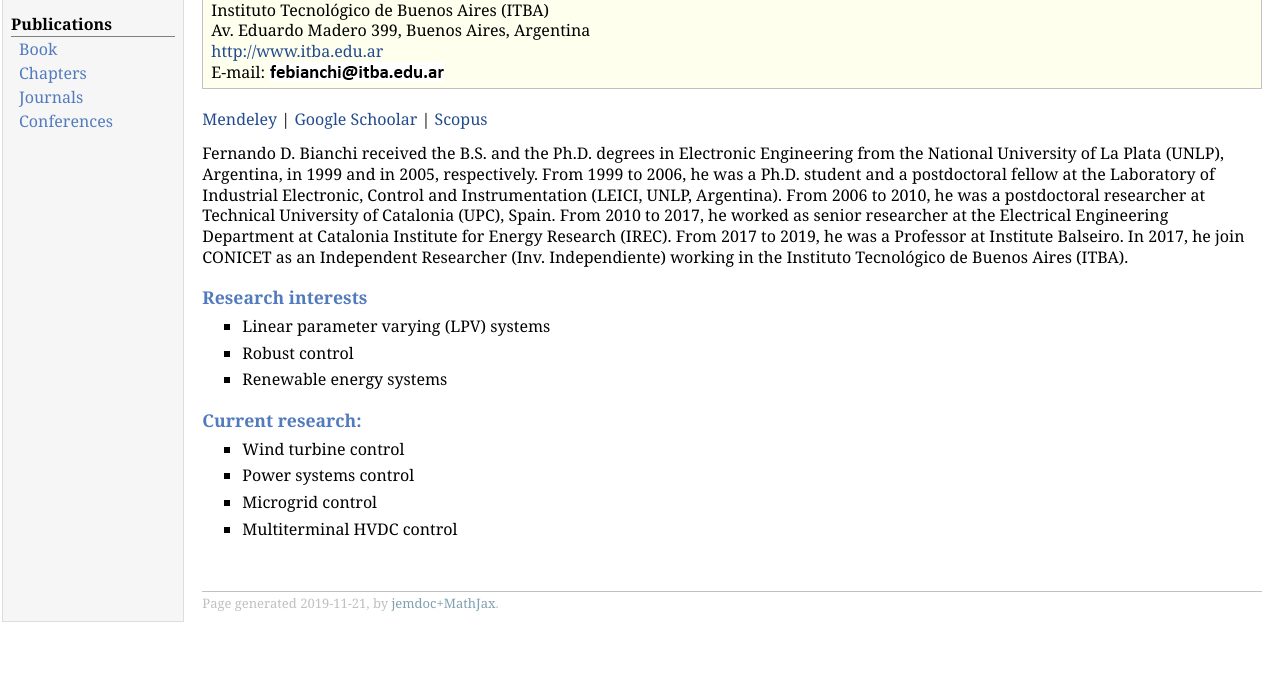
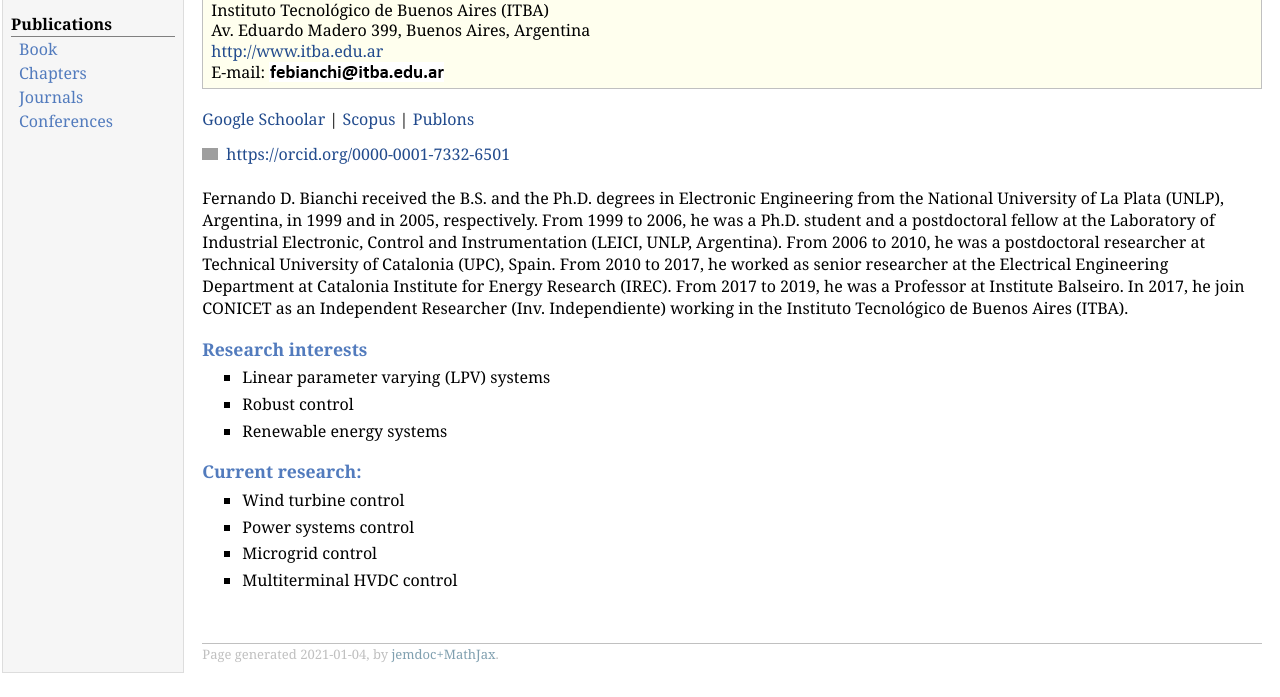
Before and after one commit to fdbianchi/fdbianchi.github.io, a plain HTML site: page index.html in a window 1280 px wide. Shown: the part 103-800 px from the top of the page. Drawn offline with nearby package versions, Linux system fonts and the light colour scheme; some packages are replaced by stand-ins of ours; grey boxes are pictures that could not be loaded.

Commit message:
Add files via upload

```diff
--- a/index.html
+++ b/index.html
@@ -48,16 +48,22 @@ Av. Eduardo Madero 399, Buenos Aires, Argentina<br />
 E-mail: <img src="mail.png" align="top">
 </p>
 </div></div>
-<p><a href="http://www.mendeley.com/profiles/fernando-bianchi/" target=&ldquo;blank&rdquo;>Mendeley</a> |
+<p><a href="https://scholar.google.es/citations?user=T_rX3BYAAAAJ&amp;hl=es" target=&ldquo;blank&rdquo;>Google Schoolar</a> |
 
-<a href="http://scholar.google.es/citations?user=T_rX3BYAAAAJ&amp;hl=es" target=&ldquo;blank&rdquo;>Google Schoolar</a> |
+<a href="https://www.scopus.com/authid/detail.uri?authorId=55737397800" target=&ldquo;blank&rdquo;>Scopus</a> |
 
-<a href="http://www.scopus.com/authid/detail.url?authorId=55737397800" target=&ldquo;blank&rdquo;>Scopus</a></p>
+<a href="https://publons.com/researcher/2486518/fernando-daniel-fdb-bianchi/" target=&ldquo;blank&rdquo;>Publons</a>
+</p>
+<p><div itemscope itemtype="https://schema.org/Person"><a itemprop="sameAs" content="https://orcid.org/0000-0001-7332-6501" href="https://orcid.org/0000-0001-7332-6501" target="orcid.widget" rel="me noopener noreferrer" style="vertical-align:top;"><img src="https://orcid.org/sites/default/files/images/orcid_16x16.png" style="width:1em;margin-right:.5em;" alt="ORCID iD icon">https://orcid.org/0000-0001-7332-6501</a></div><br />
 
-<p>
+
+
+
+
 Fernando D. Bianchi received the B.S. and the Ph.D. degrees in Electronic Engineering from the National University of La Plata (UNLP), Argentina, in 1999 and in 2005, respectively. From 1999 to 2006, he was a Ph.D. student and a postdoctoral fellow at the Laboratory of Industrial Electronic, Control and Instrumentation (LEICI, UNLP, Argentina). From 2006 to 2010, he was a postdoctoral researcher at Technical University of Catalonia (UPC), Spain. From 2010 to 2017, he worked as senior researcher at the Electrical Engineering Department at Catalonia Institute for Energy Research (IREC). From 2017 to 2019, he was a Professor at Institute Balseiro. In 2017, he join CONICET as an Independent Researcher (Inv. Independiente) working in the Instituto Tecnol&oacutegico de Buenos Aires (ITBA).
+
+
 </p>
-
 <h3>Research interests
 </h3>
 <p>
@@ -95,7 +101,7 @@ Fernando D. Bianchi received the B.S. and the Ph.D. degrees in Electronic Engine
 </ul>
 <div id="footer">
 <div id="footer-text">
-Page generated 2019-11-21, by <a href="https://github.com/wsshin/jemdoc_mathjax" target="blank">jemdoc+MathJax</a>.
+Page generated 2021-01-04, by <a href="https://github.com/wsshin/jemdoc_mathjax" target="blank">jemdoc+MathJax</a>.
 </div>
 </div>
 </td>
```
